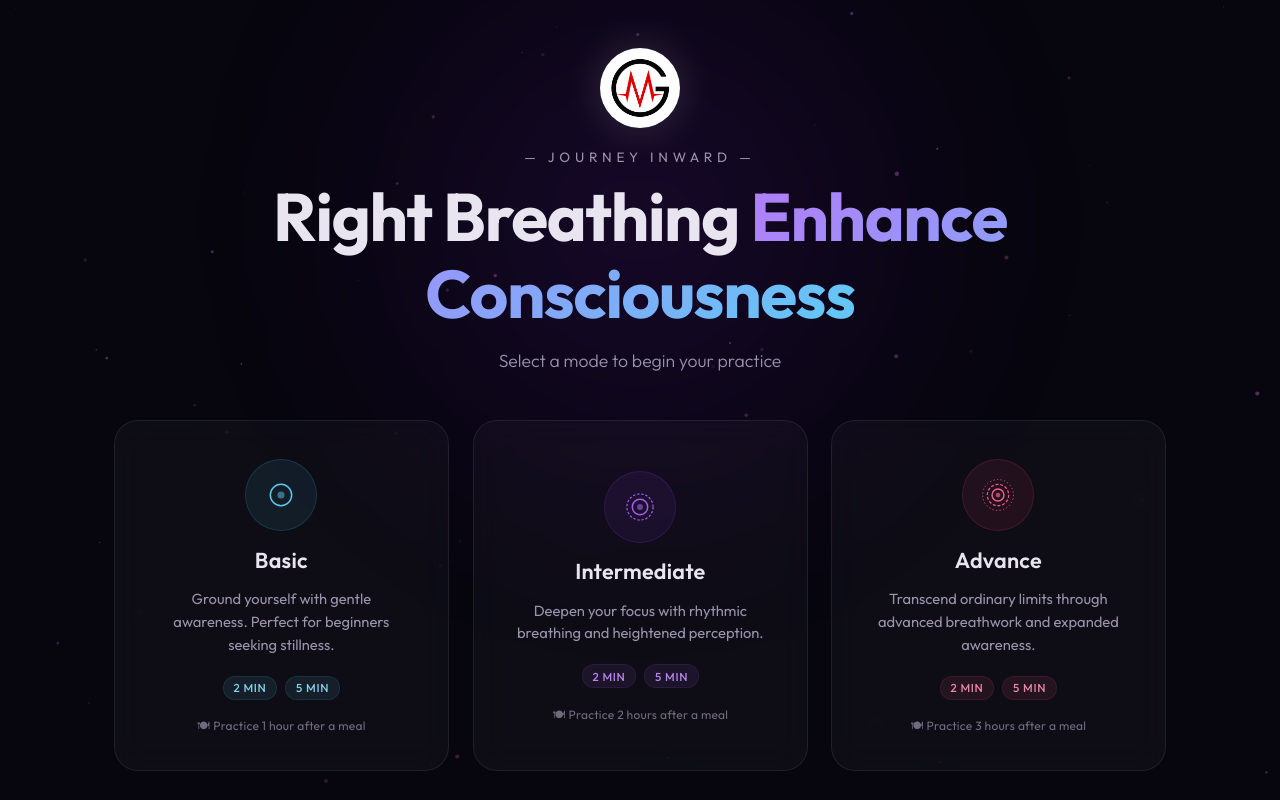
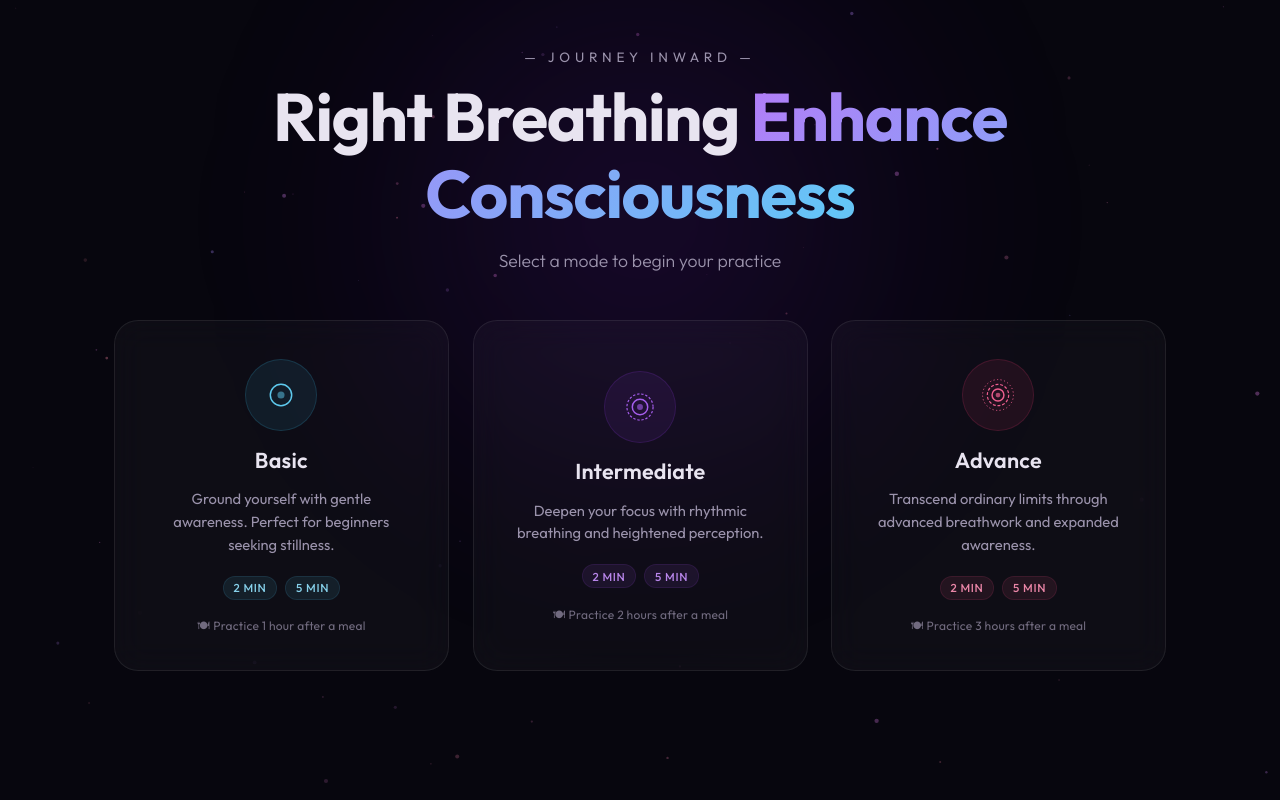
Before and after one commit to gsmittal101/enhance-consciousness, a plain HTML site: page index.html in a window 1280 px wide. Shown: the top 800 px of the page. Drawn offline with Linux system fonts and the light colour scheme.

Commit message:
Remove large logo from hero section

```diff
--- a/index.html
+++ b/index.html
@@ -20,7 +20,6 @@
 
   <main>
     <header class="hero">
-      <img src="logo.png" alt="GM Logo" class="site-logo" id="site-logo" />
       <p class="subtitle">— Journey Inward —</p>
       <h1 id="main-heading">Right Breathing <span class="accent">Enhance Consciousness</span></h1>
       <p class="tagline">Select a mode to begin your practice</p>
```
